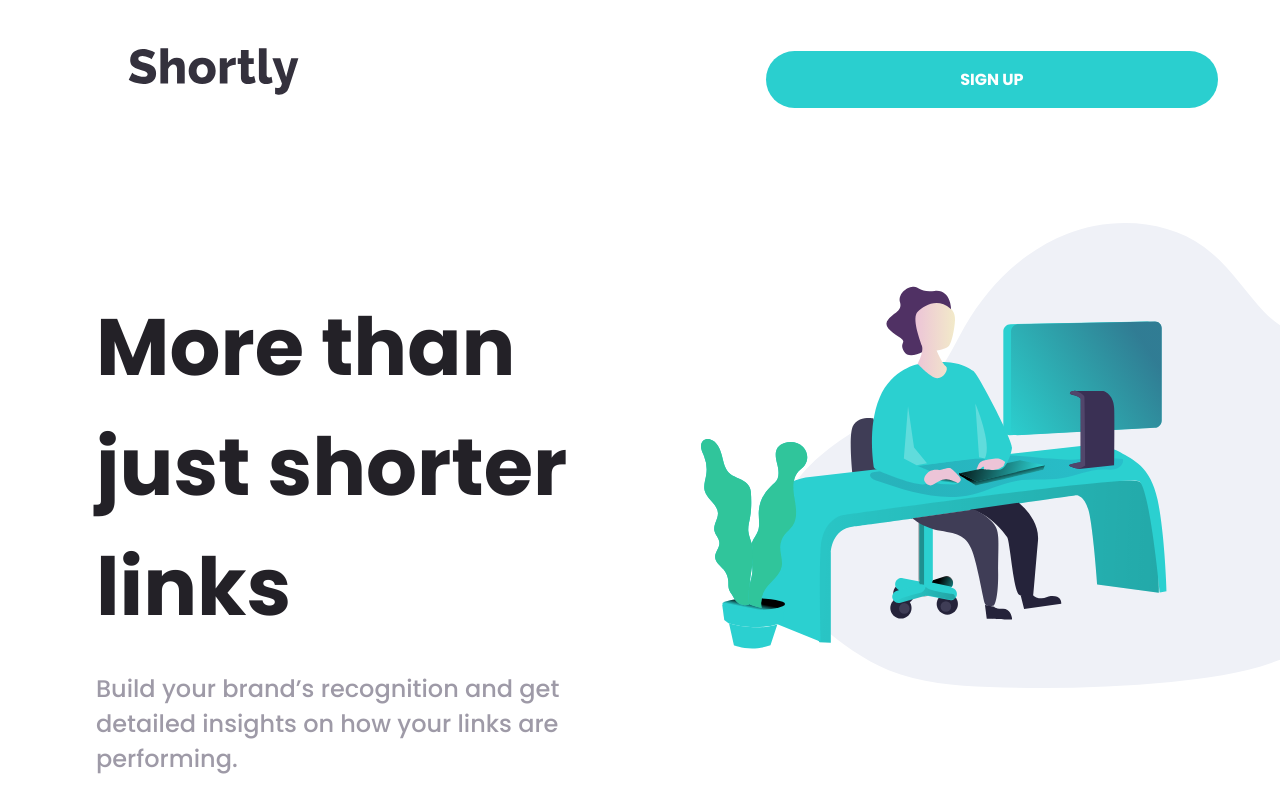
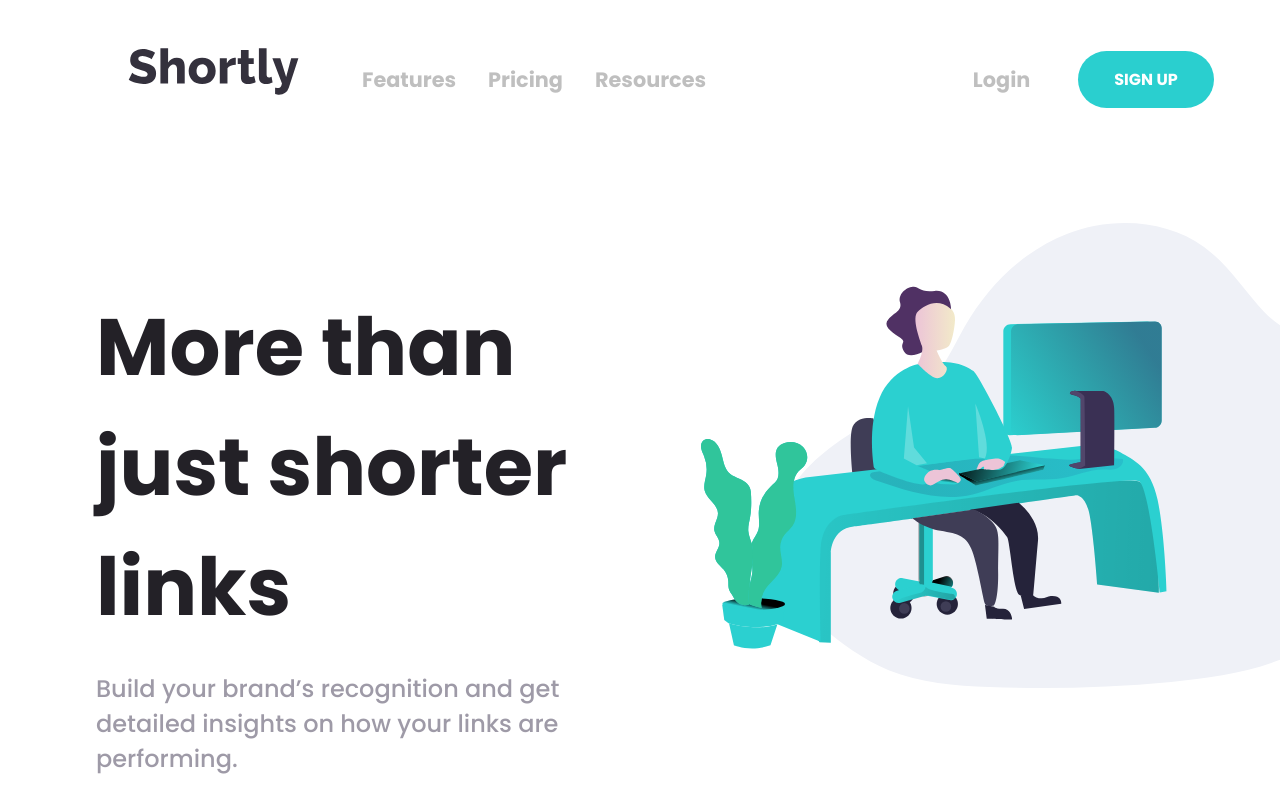
Before and after one commit to Vivianie-P/URL-Project, a React (Create React App) app: page / in a window 1280 px wide. Shown: the top 798 px of the page. Built offline with nearby package versions, Linux system fonts and the light colour scheme.

Commit message:
fixed navbar styling

```diff
--- a/src/components/Navbar.css
+++ b/src/components/Navbar.css
@@ -105,19 +105,20 @@
 		flex-direction: row;
 	}
 
-	.nav-text a,
-	.nav-text-primary a {
+	.nav-text,
+	.nav-text-primary {
 		margin-top: 2rem;
 		font-size: 1.3rem;
 		color: hsl(0, 0%, 75%);
 	}
 
-	.nav-text a {
-		margin-left: 23rem;
+	.nav-text {
+		margin-left: 26%;
 		margin-right: 2rem;
 	}
 
 	.nav-link {
+		width: 15%;
 		margin-top: 2rem;
 	}
 
```
